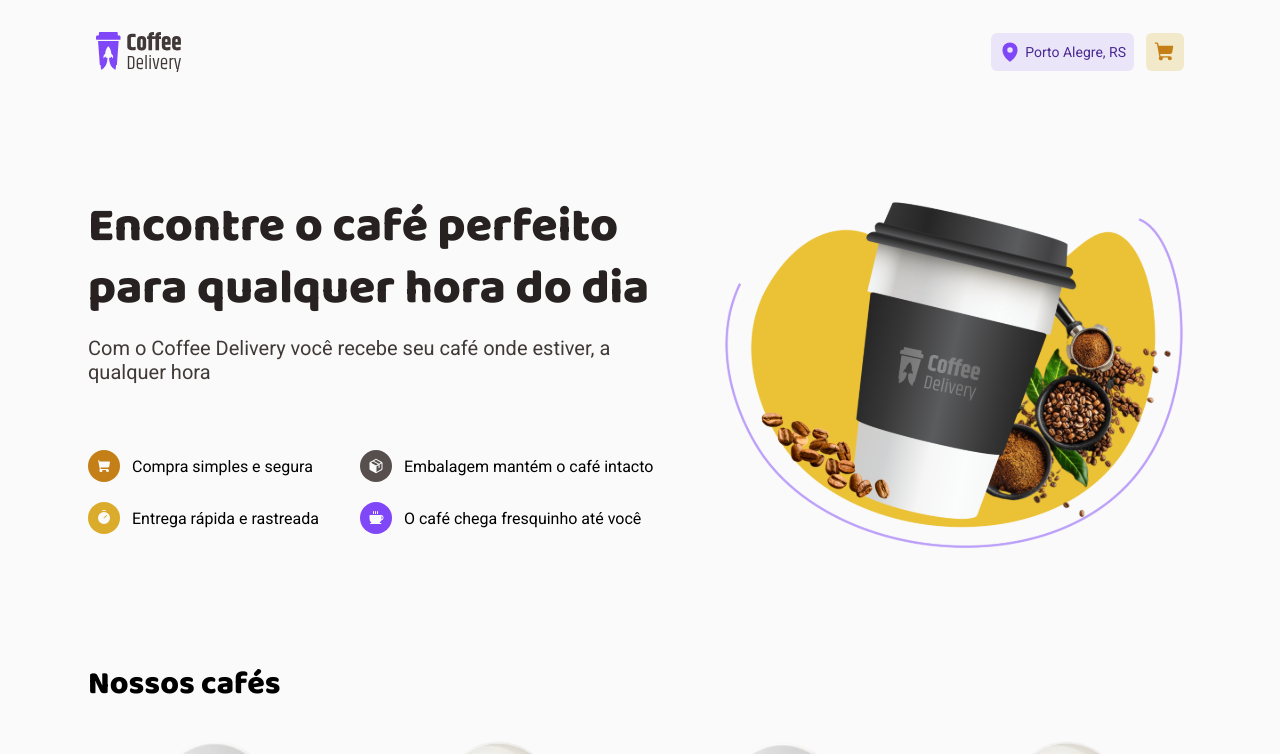
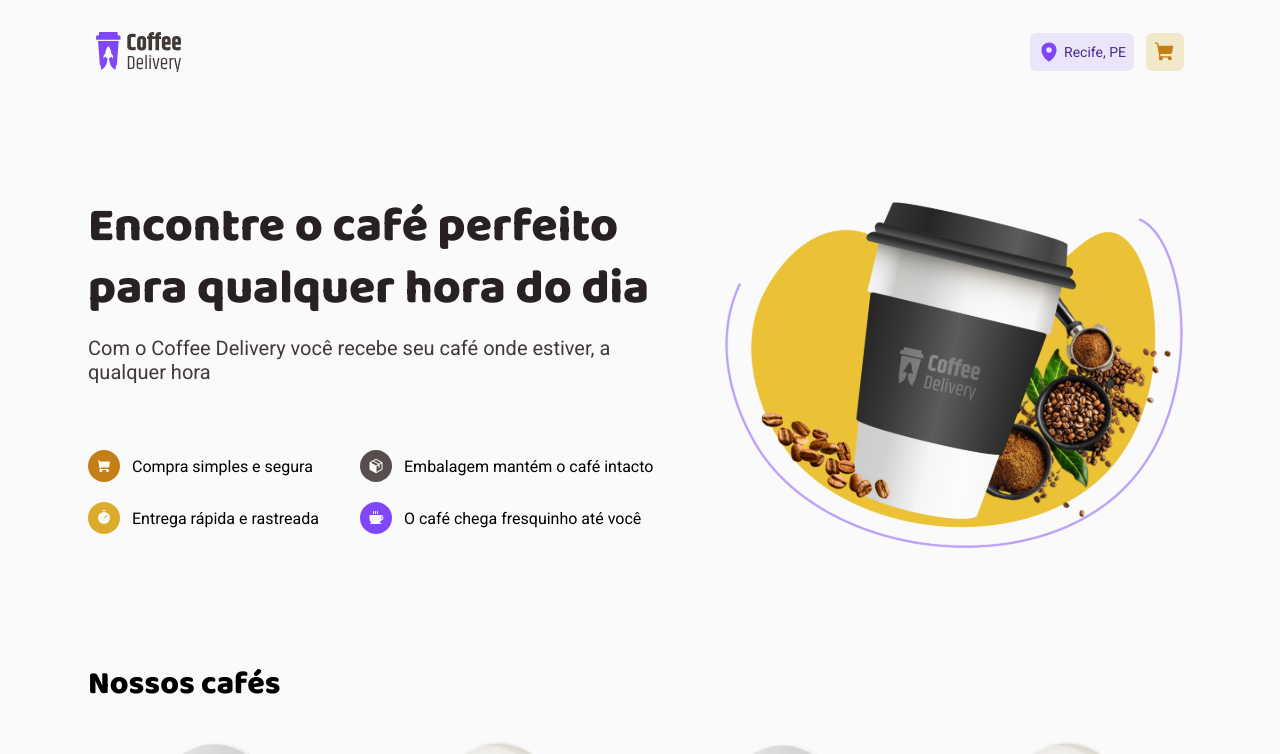
Before and after one commit to guilhermetravinski/ignite-coffee-delivery-1, a React (Vite) app: page / in a window 1280 px wide. Shown: the top 754 px of the page. Built offline with nearby package versions, Linux system fonts and the light colour scheme.

Commit message:
refactor: change default location

```diff
--- a/src/components/Header/index.tsx
+++ b/src/components/Header/index.tsx
@@ -13,7 +13,7 @@
         <div>
           <div>
             <MapPin size={22} weight="fill" />
-            <span>Porto Alegre, RS</span>
+            <span>Recife, PE</span>
           </div>
 
           <NavLink to="/checkout">
```
